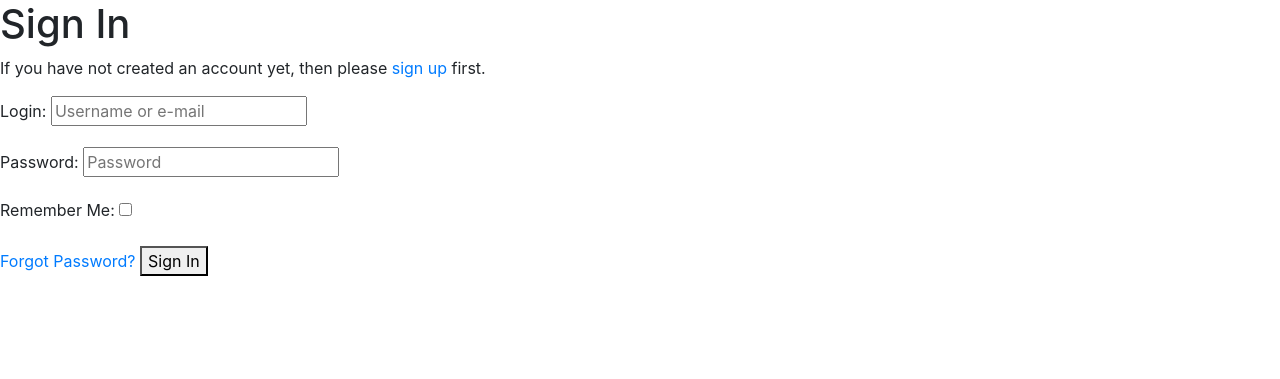
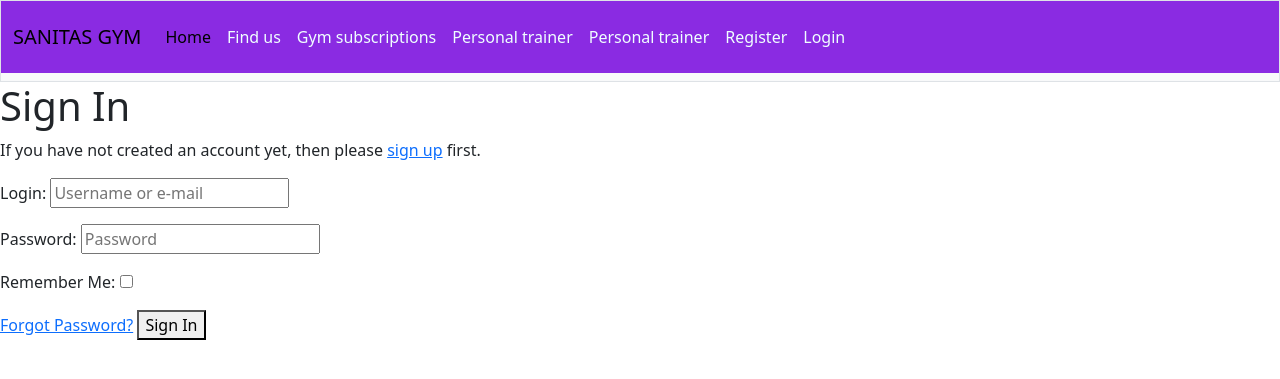
Before and after one commit to MTSSamsioe/sanitas, a Django app: page /accounts/login/ in a window 1280 px wide. Shown: the top 379 px of the page. Run offline with Django 3.2, Linux system fonts and the light colour scheme; some libraries are stand-ins or nearby versions.

Commit message:
Add navbar to base.html and custom stylesheet

```diff
--- a/sanitas_gym/settings.py
+++ b/sanitas_gym/settings.py
@@ -149,6 +149,9 @@ USE_TZ = True
 # https://docs.djangoproject.com/en/3.2/howto/static-files/
 
 STATIC_URL = '/static/'
+STATICFILES_DIRS = (
+    os.path.join(BASE_DIR, "static/"),
+)
 
 # Default primary key field type
 # https://docs.djangoproject.com/en/3.2/ref/settings/#default-auto-field
--- a/sanitas_gym/urls.py
+++ b/sanitas_gym/urls.py
@@ -18,7 +18,7 @@ from django.urls import path, include
 
 urlpatterns = [
     path('admin/', admin.site.urls),
-    path('accounts/', include('allauth.urls')),
+    path("accounts/", include("allauth.urls")),
     path('', include('home.urls')),
 
 ]
--- /dev/null
+++ b/static/css/style.css
@@ -0,0 +1,13 @@
+
+.my-nav {
+    background-color: blueviolet;
+
+}
+
+.my-nav-text a {
+    color:azure;
+}
+
+.navbar-nav > .active > a {
+    color: yellow ;
+}
--- a/templates/allauth/account/login.html
+++ b/templates/allauth/account/login.html
@@ -1,4 +1,4 @@
-{% extends "account/base.html" %}
+{% extends "base.html" %}
 
 {% load i18n %}
 {% load account socialaccount %}
--- a/templates/base.html
+++ b/templates/base.html
@@ -1,4 +1,4 @@
-{%load static%}
+{% load static %}
 
 <!doctype html>
 <html lang="en">
@@ -9,17 +9,42 @@
     <meta name="viewport" content="width=device-width, initial-scale=1, shrink-to-fit=no">
     {% endblock %}
     {% block corecss %}
-    <link rel="stylesheet" href="https://cdn.jsdelivr.net/npm/bootstrap@4.6.2/dist/css/bootstrap.min.css" integrity="sha384-xOolHFLEh07PJGoPkLv1IbcEPTNtaed2xpHsD9ESMhqIYd0nLMwNLD69Npy4HI+N" crossorigin="anonymous">
+    <link href="https://cdn.jsdelivr.net/npm/bootstrap@5.3.0-alpha1/dist/css/bootstrap.min.css" rel="stylesheet" integrity="sha384-GLhlTQ8iRABdZLl6O3oVMWSktQOp6b7In1Zl3/Jr59b6EGGoI1aFkw7cmDA6j6gD" crossorigin="anonymous">
+    <!-- My own style sheet -->
+    <link href="{% static 'css/style.css' %}" rel="stylesheet" type="text/css">
     {% endblock %}
     {% block corejs %}
-      <script src="https://code.jquery.com/jquery-3.4.1.min.js" integrity="sha256-CSXorXvZcTkaix6Yvo6HppcZGetbYMGWSFlBw8HfCJo=" crossorigin="anonymous"></script>
-      <script src="https://cdn.jsdelivr.net/npm/popper.js@1.16.0/dist/umd/popper.min.js" integrity="sha384-Q6E9RHvbIyZFJoft+2mJbHaEWldlvI9IOYy5n3zV9zzTtmI3UksdQRVvoxMfooAo" crossorigin="anonymous"></script>
-      <script src="https://stackpath.bootstrapcdn.com/bootstrap/4.4.1/js/bootstrap.min.js" integrity="sha384-wfSDF2E50Y2D1uUdj0O3uMBJnjuUD4Ih7YwaYd1iqfktj0Uod8GCExl3Og8ifwB6" crossorigin="anonymous"></script>
+    <script src="https://cdn.jsdelivr.net/npm/bootstrap@5.3.0-alpha1/dist/js/bootstrap.bundle.min.js" integrity="sha384-w76AqPfDkMBDXo30jS1Sgez6pr3x5MlQ1ZAGC+nuZB+EYdgRZgiwxhTBTkF7CXvN" crossorigin="anonymous"></script>
     {% endblock %}
     <title>Sanitas Gym {% block extratitle %}{% endblock%}</title>
   </head>
   <body>
+    <nav class="navbar navbar-expand-lg bg-body-tertiary border border-bottom-10 pt-0">
+      <div class="container-fluid my-nav py-3 py-lg-3">
+        <a class="navbar-brand" href="#">SANITAS GYM</a>
+        <button class="navbar-toggler" type="button" data-bs-toggle="collapse" data-bs-target="#navbarNavAltMarkup" aria-controls="navbarNavAltMarkup" aria-expanded="false" aria-label="Toggle navigation">
+          <span class="navbar-toggler-icon"></span>
+        </button>
+        <div class="collapse navbar-collapse" id="navbarNavAltMarkup">
+          <div class="navbar-nav my-nav-text">
+            <a class="nav-link active" aria-current="page" href="#">Home</a>
+            <a class="nav-link" href="#">Find us</a>
+            <a class="nav-link" href="#">Gym subscriptions</a>
+            <a class="nav-link" href="#">Personal trainer</a>
+            <a class="nav-link" href="#">Personal trainer</a>
+            {% if user.is_authenticated %}
+            <a class="nav-link" href="{% url 'account_logout' %}">Logout</a>
+            <a class="nav-link" href="#">membersship area</a>
 
+            {% else %}
+            <a class="nav-link" href="{% url 'account_signup' %}">Register</a>
+            <a class="nav-link" href="{% url 'account_login' %}">Login</a>
+            {% endif %}
+
+          </div>
+        </div>
+      </div>
+    </nav>
 
     {% block content %}
 
```
